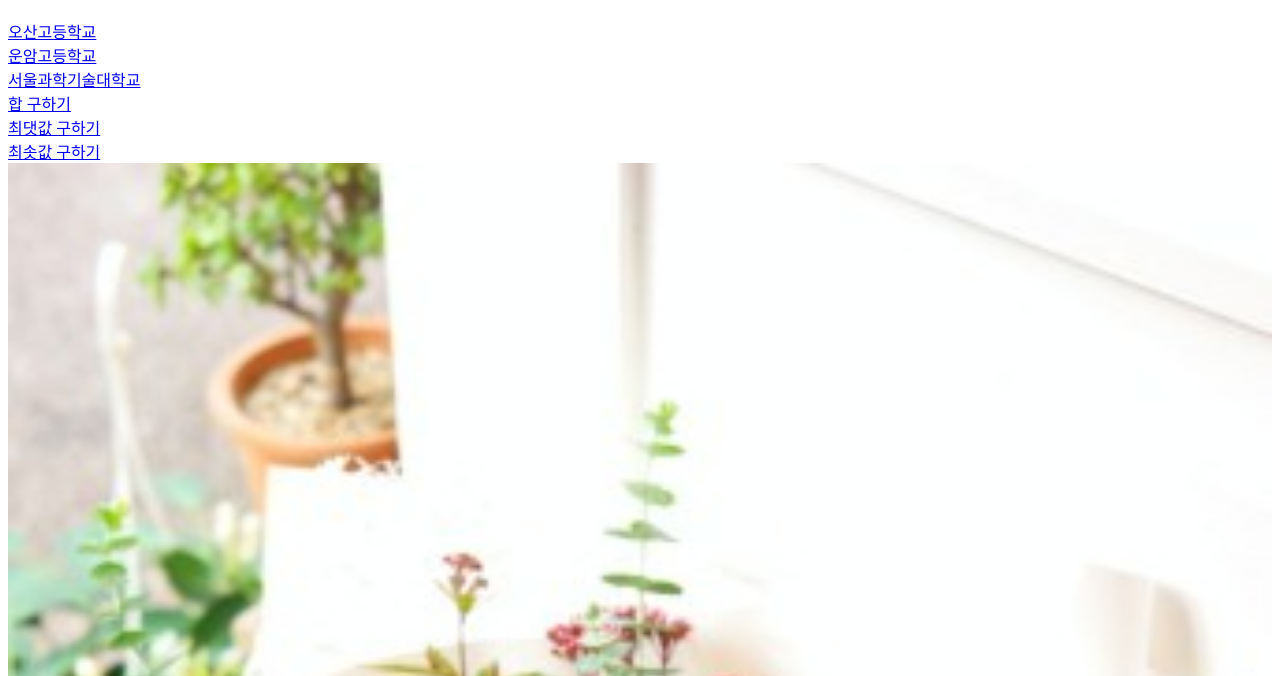
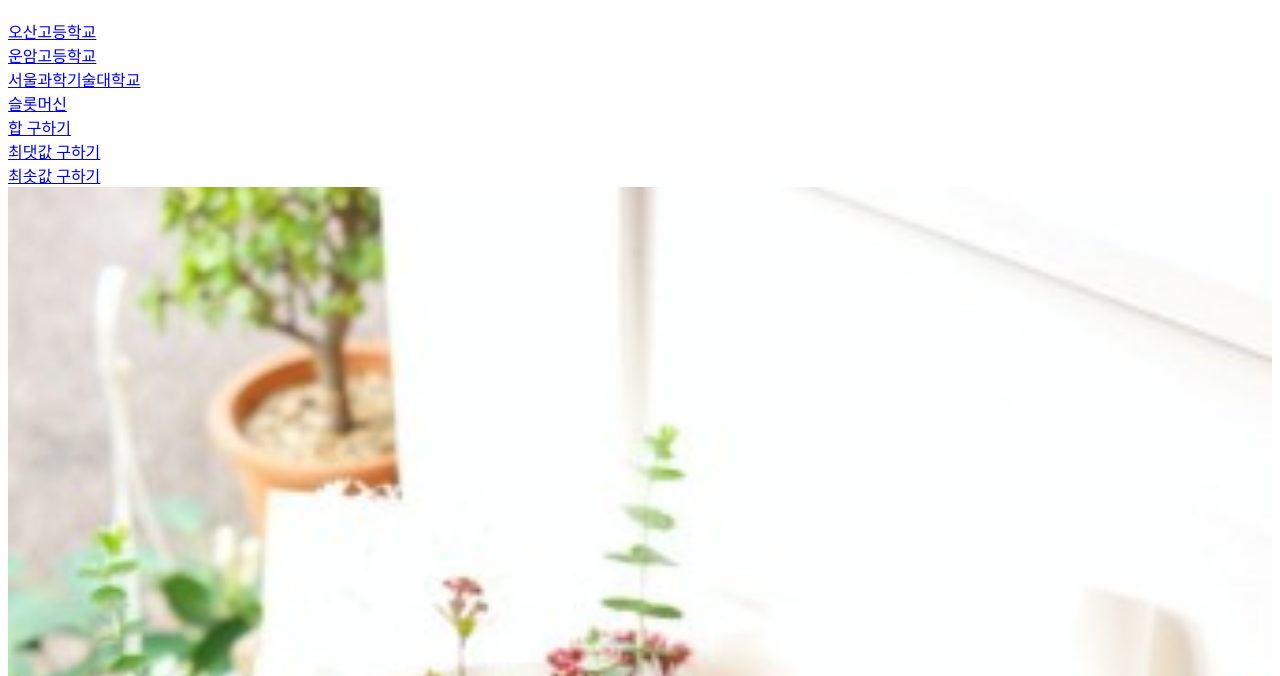
Before and after one commit to leeheain06/home, a plain HTML site: page index.html in a window 1280 px wide. Shown: the part 124-800 px from the top of the page. Drawn offline with Linux system fonts and the light colour scheme.

Commit message:
Update index.html

```diff
--- a/index.html
+++ b/index.html
@@ -9,6 +9,7 @@
     <a href="https://o-san.hs.kr/"> 오산고등학교</a><br>
     <a href="https://unam.hs.kr/"> 운암고등학교</a><br>
     <a href="https://www.seoultech.ac.kr/index.jsp"> 서울과학기술대학교</a><br>
+    <a href="sm.html">슬롯머신</a><br>
     <a href="sum.html">합 구하기</a><br>
     <a href="max.html">최댓값 구하기</a><br>
     <a href="min.html">최솟값 구하기</a><br>
```
